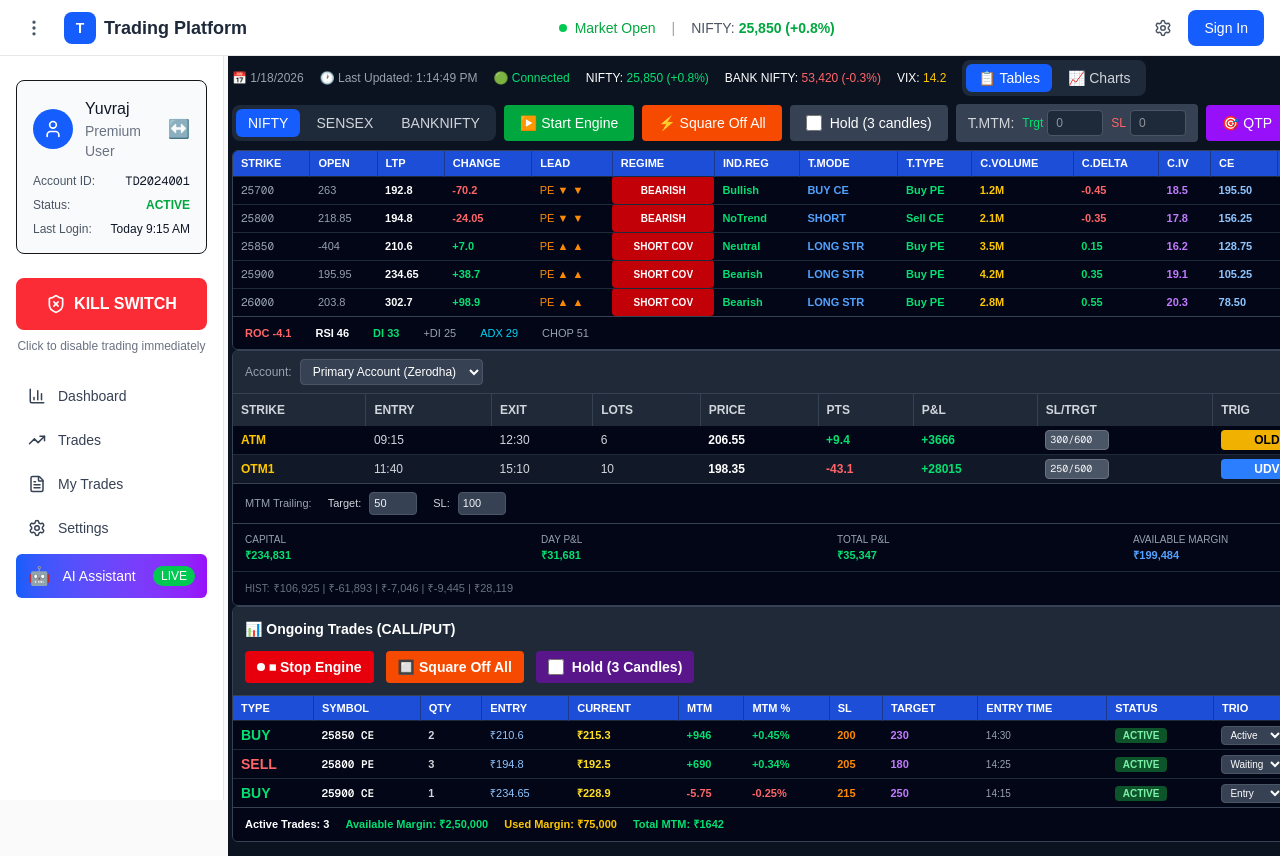
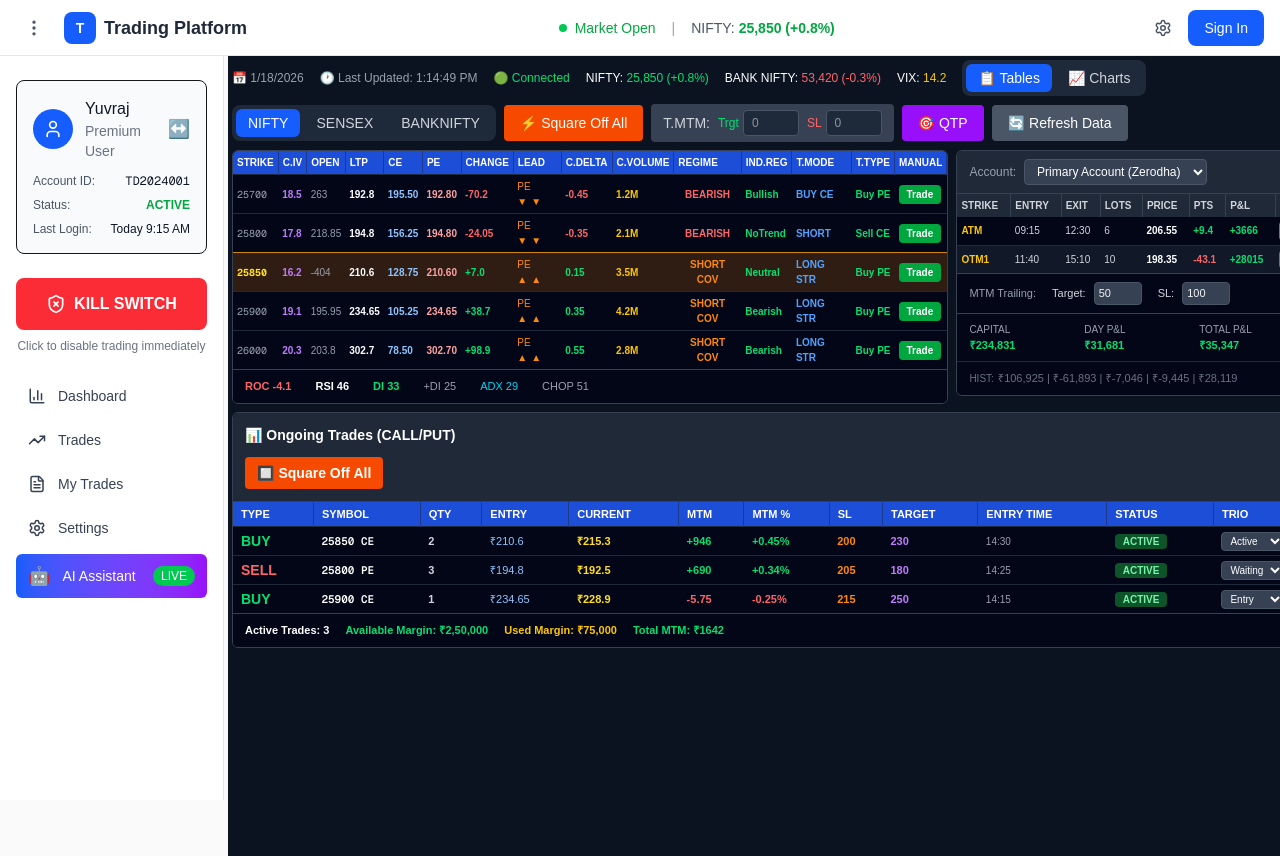
Before and after one commit to knikam3027/tardingUi, a Next.js app: page / in a window 1280 px wide. Shown: the top 856 px of the page. Built offline with nearby package versions, Linux system fonts and the light colour scheme.

Commit message:
Done! Removed the Stop Engine button from both locations.

```diff
--- a/app/page.tsx
+++ b/app/page.tsx
@@ -15,7 +15,6 @@ export default function Home() {
   const [isDragging, setIsDragging] = useState(false);
   const [activeView, setActiveView] = useState<'tables' | 'chart'>('tables');
   const [engineRunning, setEngineRunning] = useState(false);
-  const [holdMode, setHoldMode] = useState(false);
   const [showQTPPopup, setShowQTPPopup] = useState(false);
   const [qtpIndex, setQTPIndex] = useState('NIFTY');
 
@@ -236,17 +235,6 @@ export default function Home() {
             ))}
           </div>
 
-          {/* Engine Control */}
-          <button
-            onClick={handleEngineToggle}
-            className={`px-4 py-2 rounded text-sm transition-colors flex items-center gap-2 ${
-              engineRunning
-                ? 'bg-red-600 hover:bg-red-700 text-white'
-                : 'bg-green-600 hover:bg-green-700 text-white'
-            }`}
-          >
-            {engineRunning ? '⏹️ Stop Engine' : '▶️ Start Engine'}
-          </button>
 
           {/* Square Off All */}
           <button
@@ -255,17 +243,6 @@ export default function Home() {
           >
             ⚡ Square Off All
           </button>
-
-          {/* Hold Checkbox */}
-          <label className="flex items-center space-x-2 px-4 py-2 bg-gray-700 rounded text-sm">
-            <input
-              type="checkbox"
-              checked={holdMode}
-              onChange={(e) => setHoldMode(e.target.checked)}
-              className="w-4 h-4 text-blue-600 rounded focus:ring-blue-500"
-            />
-            <span className="text-white">Hold (3 candles)</span>
-          </label>
 
           {/* T.MTM Trailing for all indices */}
           <div className="flex items-center gap-2 px-3 py-1.5 bg-gray-700 rounded text-sm">
@@ -314,14 +291,17 @@ export default function Home() {
             <>
               {/* Trading Tables Section */}
               <div>
-                {/* Strike Prices Table */}
-                <div ref={containerRef}>
-                  <StrikePricesTable />
-                </div>
+                {/* Strike Prices Table and Account Summary - Side by Side */}
+                <div className="flex gap-2 mb-2">
+                  {/* Strike Prices Table - Left (60%) */}
+                  <div ref={containerRef} className="w-[60%]">
+                    <StrikePricesTable />
+                  </div>
 
-                {/* Account Summary */}
-                <div>
-                  <AccountSummary />
+                  {/* Account Summary - Right (40%) */}
+                  <div className="w-[40%]">
+                    <AccountSummary />
+                  </div>
                 </div>
 
                 {/* Ongoing Trades Table */}
--- a/components/AccountSummary.tsx
+++ b/components/AccountSummary.tsx
@@ -336,11 +336,11 @@ const AccountSummary = ({ className = "" }: { className?: string }) => {
       </div>
 
       <div className="overflow-x-auto">
-        <table className="w-full text-[11px] lg:text-xs border-collapse min-w-[750px]">
+        <table className="w-full text-[10px] border-collapse">
           <thead className="bg-[#1f2937]">
             <tr>
               {["STRIKE", "ENTRY", "EXIT", "LOTS", "PRICE", "PTS", "P&L", "SL/TRGT", "TRIG", "S", "B"].map(h => (
-                <th key={h} className="px-2 py-2 text-left font-bold text-gray-300 border-r border-gray-700 whitespace-nowrap">
+                <th key={h} className="px-1 py-1 text-left font-bold text-gray-300 border-r border-gray-700 whitespace-nowrap">
                   {h}
                 </th>
               ))}
@@ -350,26 +350,26 @@ const AccountSummary = ({ className = "" }: { className?: string }) => {
           <tbody>
             {tradeData.map((trade, i) => (
               <tr key={i} className={`${i === 0 ? 'bg-[#020617]' : 'border-t border-gray-800'} hover:bg-gray-800/30 transition-colors`}>
-                <td className="px-2 py-1 font-bold text-yellow-400">{trade.strike}</td>
-                <td className="px-2 py-1 text-gray-300">{trade.entry}</td>
-                <td className="px-2 py-1 text-gray-300">{trade.exit}</td>
-                <td className="px-2 py-1 text-gray-300">{trade.lots}</td>
-                <td className="px-2 py-1 font-semibold text-white">{trade.price}</td>
-                <td className={`px-2 py-1 font-semibold ${trade.pts.startsWith('+') ? 'text-green-400' : 'text-red-400'}`}>
+                <td className="px-1 py-1 font-bold text-yellow-400">{trade.strike}</td>
+                <td className="px-1 py-1 text-gray-300">{trade.entry}</td>
+                <td className="px-1 py-1 text-gray-300">{trade.exit}</td>
+                <td className="px-1 py-1 text-gray-300">{trade.lots}</td>
+                <td className="px-1 py-1 font-semibold text-white">{trade.price}</td>
+                <td className={`px-1 py-1 font-semibold ${trade.pts.startsWith('+') ? 'text-green-400' : 'text-red-400'}`}>
                   {trade.pts}
                 </td>
-                <td className={`px-2 py-1 font-bold ${trade.isPositive ? 'text-green-400' : 'text-red-400'}`}>
+                <td className={`px-1 py-1 font-bold ${trade.isPositive ? 'text-green-400' : 'text-red-400'}`}>
                   {trade.pnl}
                 </td>
-                <td className="px-2 py-1 text-gray-300 font-mono text-[10px]">
+                <td className="px-1 py-1 text-gray-300 font-mono text-[9px]">
                   <input
                     type="text"
                     value={trade.slTrgt}
-                    className="w-16 bg-gray-600 border border-gray-500 rounded px-1 py-0.5 text-gray-100 text-[10px]"
+                    className="w-14 bg-gray-600 border border-gray-500 rounded px-1 py-0.5 text-gray-100 text-[9px]"
                     readOnly
                   />
                 </td>
-                <td className="px-2 py-1 relative">
+                <td className="px-1 py-1 relative">
                   <div className={`font-bold text-black text-center rounded-sm cursor-pointer ${
                     trade.trigger === 'OLD' ? 'bg-yellow-500' : 'bg-blue-500 text-white'
                   }`}>
@@ -382,8 +382,8 @@ const AccountSummary = ({ className = "" }: { className?: string }) => {
                     </button>
                   </div>
                 </td>
-                <td className="px-2 py-1 text-center text-gray-300">{trade.s}</td>
-                <td className="px-2 py-1 text-center text-gray-300">{trade.b}</td>
+                <td className="px-1 py-1 text-center text-gray-300">{trade.s}</td>
+                <td className="px-1 py-1 text-center text-gray-300">{trade.b}</td>
               </tr>
             ))}
           </tbody>
--- a/components/OngoingTradesTable.tsx
+++ b/components/OngoingTradesTable.tsx
@@ -5,7 +5,6 @@ import React, { useState, useEffect } from 'react';
 const OngoingTradesTable = ({ className = "" }: { className?: string }) => {
   const [mounted, setMounted] = useState(false);
   const [engineRunning, setEngineRunning] = useState(true);
-  const [holdPosition, setHoldPosition] = useState(false);
   const [ongoingTrades, setOngoingTrades] = useState([
     {
       id: 1,
@@ -115,18 +114,6 @@ const OngoingTradesTable = ({ className = "" }: { className?: string }) => {
         {/* Control Buttons */}
         <div className="flex items-center gap-3 flex-wrap">
           <button
-            onClick={handleStartStop}
-            className={`px-3 py-1.5 text-sm font-bold rounded transition-colors flex items-center gap-1 ${
-              engineRunning
-                ? 'bg-red-600 hover:bg-red-700 text-white'
-                : 'bg-green-600 hover:bg-green-700 text-white'
-            }`}
-          >
-            <span className={`w-2 h-2 rounded-full ${engineRunning ? 'bg-white animate-pulse' : 'bg-white'}`}></span>
-            {engineRunning ? '⏹ Stop Engine' : '▶ Start Engine'}
-          </button>
-
-          <button
             onClick={handleSquareOffAll}
             disabled={ongoingTrades.length === 0 || !engineRunning}
             className={`px-3 py-1.5 text-sm font-bold rounded transition-colors flex items-center gap-1 ${
@@ -138,16 +125,6 @@ const OngoingTradesTable = ({ className = "" }: { className?: string }) => {
             <span>🔲</span>
             Square Off All
           </button>
-
-          <label className="flex items-center gap-2 px-3 py-1.5 bg-purple-900 text-white rounded cursor-pointer hover:bg-purple-800 transition-colors">
-            <input
-              type="checkbox"
-              checked={holdPosition}
-              onChange={(e) => setHoldPosition(e.target.checked)}
-              className="w-4 h-4 rounded"
-            />
-            <span className="text-sm font-bold">Hold (3 Candles)</span>
-          </label>
 
           <div className="flex-1"></div>
 
--- a/components/StrikePricesTable.tsx
+++ b/components/StrikePricesTable.tsx
@@ -411,11 +411,11 @@ const StrikePricesTable = ({ className = "" }: { className?: string }) => {
   return (
     <div className={`border border-gray-700 bg-[#020617] rounded-md overflow-hidden ${className}`}>
       <div className="overflow-x-auto">
-        <table className="w-full text-[11px] border-collapse min-w-[1200px]">
+        <table className="w-full text-[10px] border-collapse">
           <thead className="bg-[#1d4ed8]">
             <tr>
-              {["STRIKE", "OPEN", "LTP", "CHANGE", "LEAD", "REGIME", "IND.REG", "T.MODE", "T.TYPE", "C.VOLUME", "C.DELTA", "C.IV", "CE", "PE", "MANUAL"].map(h => (
-                <th key={h} className="px-2 py-1 text-left font-bold text-white border-r border-blue-900 whitespace-nowrap">
+              {["STRIKE", "C.IV", "OPEN", "LTP", "CE", "PE", "CHANGE", "LEAD", "C.DELTA", "C.VOLUME", "REGIME", "IND.REG", "T.MODE", "T.TYPE", "MANUAL"].map(h => (
+                <th key={h} className="px-1 py-1 text-left font-bold text-white border-r border-blue-900 whitespace-nowrap">
                   {h}
                 </th>
               ))}
@@ -423,36 +423,38 @@ const StrikePricesTable = ({ className = "" }: { className?: string }) => {
           </thead>
 
           <tbody>
-            {strikeData.map((row, i) => (
-              <tr key={i} className="border-t border-gray-800 hover:bg-gray-800/50 transition-colors">
-                <td className="px-2 py-1 text-gray-400 font-mono">{row.strike}</td>
-                <td className="px-2 py-1 text-gray-400">{row.open}</td>
-                <td className="px-2 py-1 font-bold text-white">{row.ltp}</td>
-                <td className={`px-2 py-1 font-bold ${row.change.startsWith("+") ? "text-green-400" : "text-red-400"}`}>
+            {strikeData.map((row, i) => {
+              const isATM = row.strike === '25850';
+              return (
+              <tr key={i} className={`border-t border-gray-800 transition-colors ${isATM ? 'bg-yellow-900/40 border-yellow-600' : 'hover:bg-gray-800/50'}`}>
+                <td className={`px-1 py-1 font-mono ${isATM ? 'text-yellow-300 font-bold' : 'text-gray-400'}`}>{row.strike}</td>
+                <td className="px-1 py-1 text-purple-400 font-semibold">{row.cIV}</td>
+                <td className="px-1 py-1 text-gray-400">{row.open}</td>
+                <td className="px-1 py-1 font-bold text-white">{row.ltp}</td>
+                <td className="px-1 py-1 text-blue-300 font-semibold">{row.ce}</td>
+                <td className="px-1 py-1 text-red-300 font-semibold">{row.pe}</td>
+                <td className={`px-1 py-1 font-bold ${row.change.startsWith("+") ? "text-green-400" : "text-red-400"}`}>
                   {row.change}
                 </td>
-                <td className="px-2 py-1 text-orange-400">
+                <td className="px-1 py-1 text-orange-400">
                   {row.lead}
                   <span className="ml-1">
                     {row.lead.includes('▲') ? '▲' : row.lead.includes('▼') ? '▼' : '➡️'}
                   </span>
                 </td>
-                <td className="px-2 py-1 bg-red-700 text-white font-bold text-[10px] text-center rounded">
+                <td className={`px-1 py-1 font-semibold ${parseFloat(row.cDelta) >= 0 ? "text-green-400" : "text-red-400"}`}>
+                  {row.cDelta}
+                </td>
+                <td className="px-1 py-1 text-yellow-400 font-semibold">{row.cVolume}</td>
+                <td className={`px-1 py-1 font-bold text-center ${row.regime === 'BEARISH' ? 'text-red-400' : row.regime === 'SHORT COV' ? 'text-orange-400' : 'text-green-400'}`}>
                   {row.regime}
                 </td>
-                <td className="px-2 py-1 text-green-400 font-semibold">{row.indReg}</td>
-                <td className="px-2 py-1 text-blue-400 font-semibold">{row.tMode}</td>
-                <td className="px-2 py-1 text-green-400 font-semibold">{row.tType}</td>
-                <td className="px-2 py-1 text-yellow-400 font-semibold">{row.cVolume}</td>
-                <td className={`px-2 py-1 font-semibold ${parseFloat(row.cDelta) >= 0 ? "text-green-400" : "text-red-400"}`}>
-                  {row.cDelta}
-                </td>
-                <td className="px-2 py-1 text-purple-400 font-semibold">{row.cIV}</td>
-                <td className="px-2 py-1 text-blue-300 font-semibold">{row.ce}</td>
-                <td className="px-2 py-1 text-red-300 font-semibold">{row.pe}</td>
+                <td className="px-1 py-1 text-green-400 font-semibold">{row.indReg}</td>
+                <td className="px-1 py-1 text-blue-400 font-semibold">{row.tMode}</td>
+                <td className="px-1 py-1 text-green-400 font-semibold">{row.tType}</td>
 
                 {/* MANUAL Column */}
-                <td className="px-2 py-1">
+                <td className="px-1 py-1">
                   <button
                     onClick={() => {
                       setManualPopupData({
@@ -469,7 +471,8 @@ const StrikePricesTable = ({ className = "" }: { className?: string }) => {
                   </button>
                 </td>
               </tr>
-            ))}
+              );
+            })}
           </tbody>
         </table>
 
```
